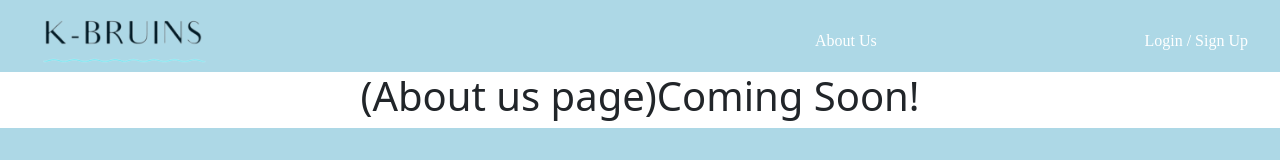
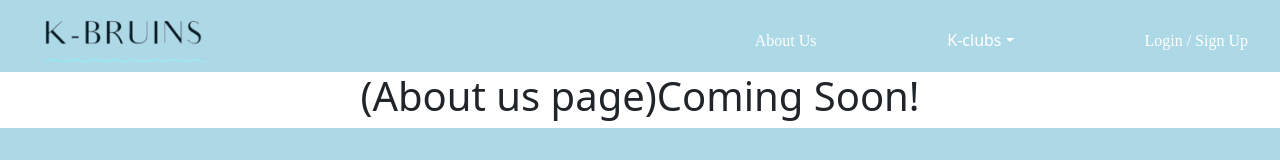
Before and after one commit to julieq03/UCLA_Hanin, a React (Create React App) app in the folder my-app/: page /aboutus in a window 1280 px wide. Shown: the top 160 px of the page. Built offline with nearby package versions, Linux system fonts and the light colour scheme.

Commit message:
Dropdown button 다시 생성

```diff
--- a/my-app/src/components/KclubDropDown.js
+++ b/my-app/src/components/KclubDropDown.js
@@ -5,14 +5,14 @@ import Dropdown from "react-bootstrap/Dropdown";
 export default function KclubDropDown() {
   return (
     <div>
-      {/* <Dropdown className="kclubDropdown">
+      <Dropdown className="kclubDropdown">
         <Dropdown.Toggle variant="success">K-clubs</Dropdown.Toggle>
         <Dropdown.Menu>
           <Dropdown.Item href="/kclubs/kojobs">KOJOBS</Dropdown.Item>
           <Dropdown.Item href="/kclubs/kubs">KUBS</Dropdown.Item>
           <Dropdown.Item href="/kclubs/ksea">KSEA</Dropdown.Item>
         </Dropdown.Menu>
-      </Dropdown> */}
+      </Dropdown>
     </div>
   );
 }
```
